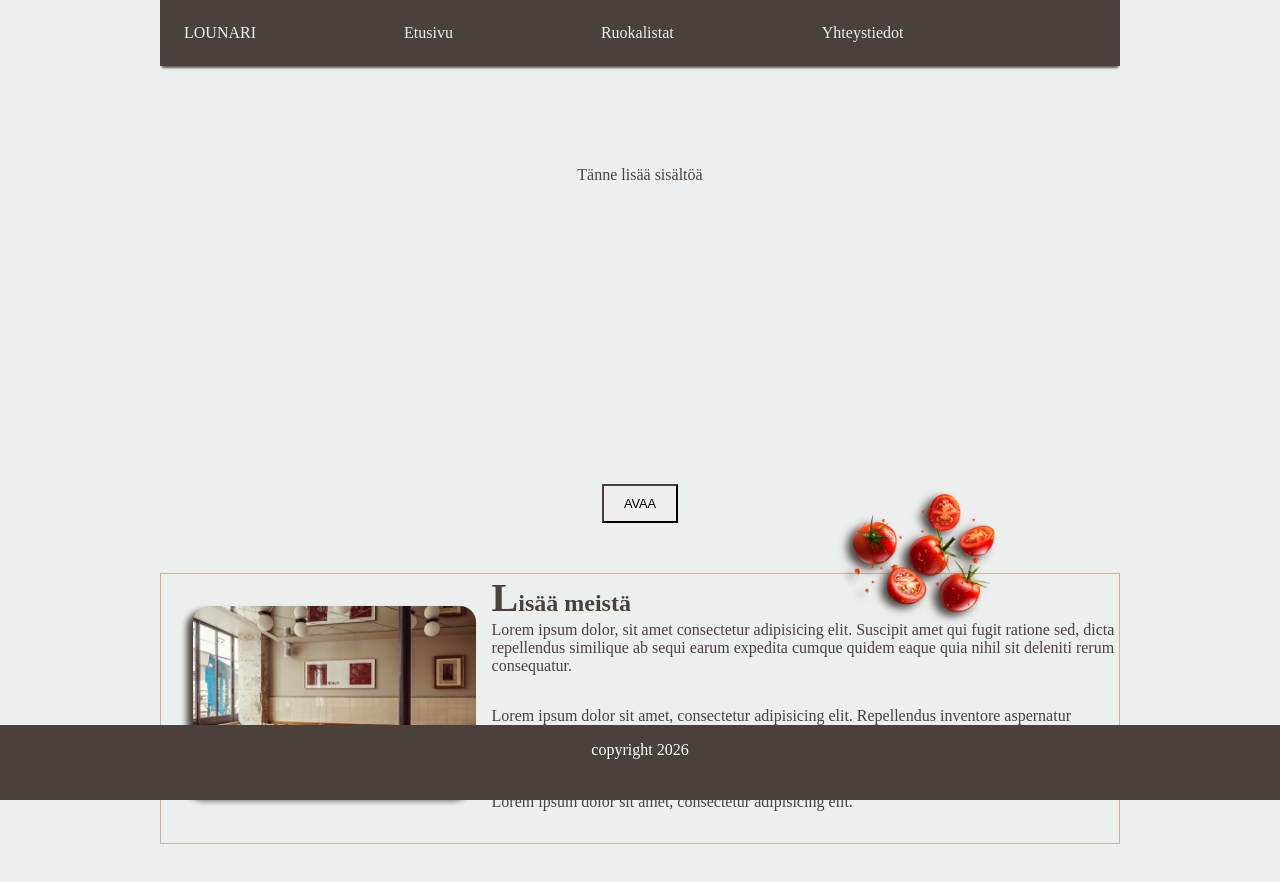
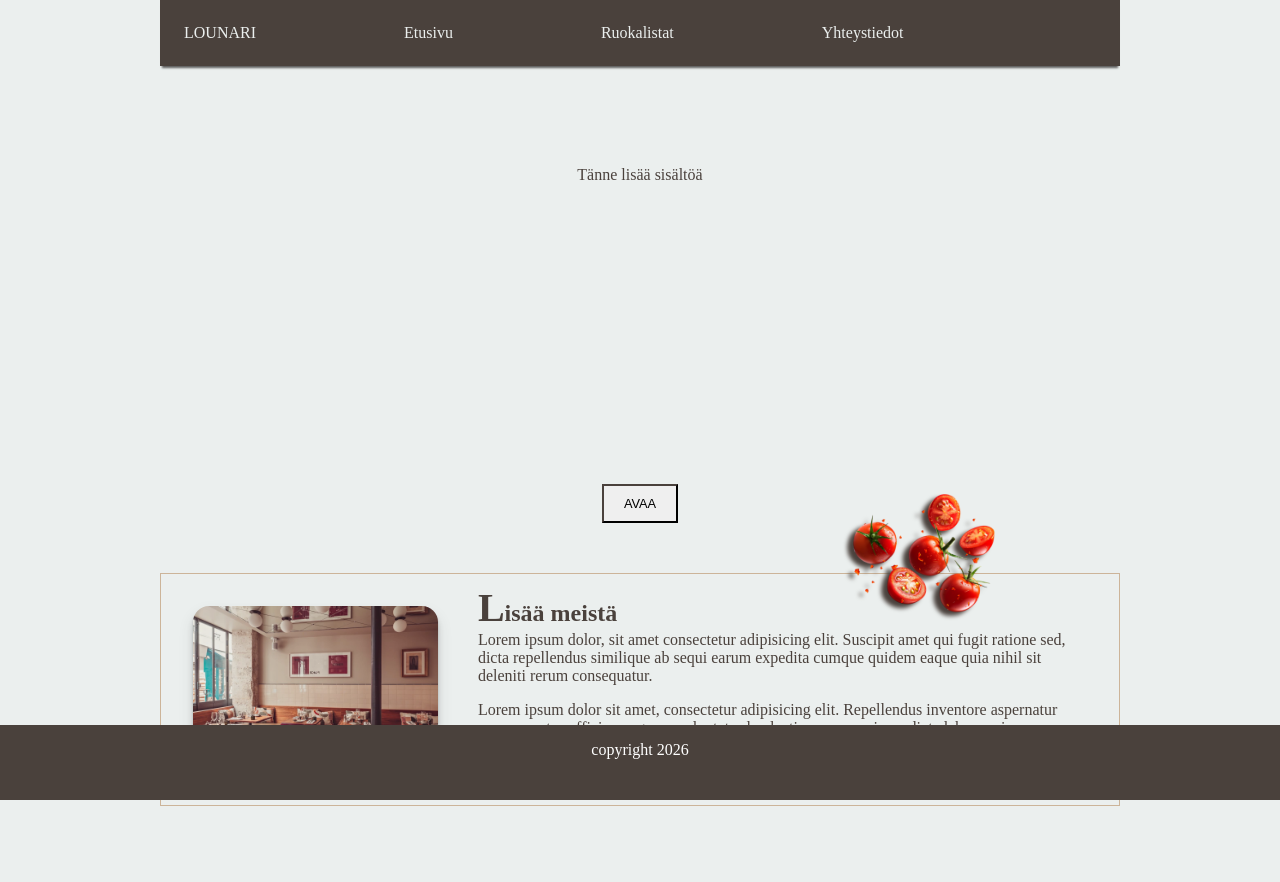
Before and after one commit to juusook/ui_yksilotehtava, a plain HTML site: page index.html in a window 1280 px wide. Drawn offline with Linux system fonts and the light colour scheme.

Commit message:
Main asettelua

```diff
--- a/css/style.css
+++ b/css/style.css
@@ -79,7 +79,8 @@ main p {
     color: var(--shade);
     position: relative;
     z-index: 1;
-    margin-bottom: 2rem;
+    margin-bottom: 1rem;
+    margin-right: 5%;
 }
 
 .box {
@@ -93,13 +94,24 @@ main p {
 .clear { clear: both;}
 
 
-img {
+main img {
     position: relative;
     float: left;
-    width: 30%;
+    width: 26%;
     margin: 2em 1em;
     border-radius: 1em;
-    filter: drop-shadow(-6px 5px 3px var(--shade));
+/*     filter: drop-shadow(-5px 4px 2px var(--shade)); */
+}
+
+/* Shorter and sharper box shadow */
+.restaurant_img {
+    box-shadow: 0 1px 1px rgba(0,0,0,0.11),
+              0 2px 2px rgba(0,0,0,0.11),
+              0 4px 4px rgba(0,0,0,0.11),
+              0 6px 8px rgba(0,0,0,0.11),
+              0 8px 16px rgba(0,0,0,0.11);
+    margin-right: 40px;
+    filter: saturate(115%) contrast(85%) hue-rotate(-15deg);
 }
 
 
@@ -136,8 +148,7 @@ main::before {
     left: 70%;
     transform: rotate(90deg);
     z-index: 1;
-    filter: blur(0.25px);
-    filter: drop-shadow(4px 6px 4px var(--shade));
+    filter: blur(0.25px) drop-shadow(4px 6px 2px var(--shade));
 }
 
 footer {
@@ -156,6 +167,9 @@ footer {
 
 a {
     color: white;
+}
+h2 {
+    margin-top: 10px;
 }
 
 h2::first-letter {
```
